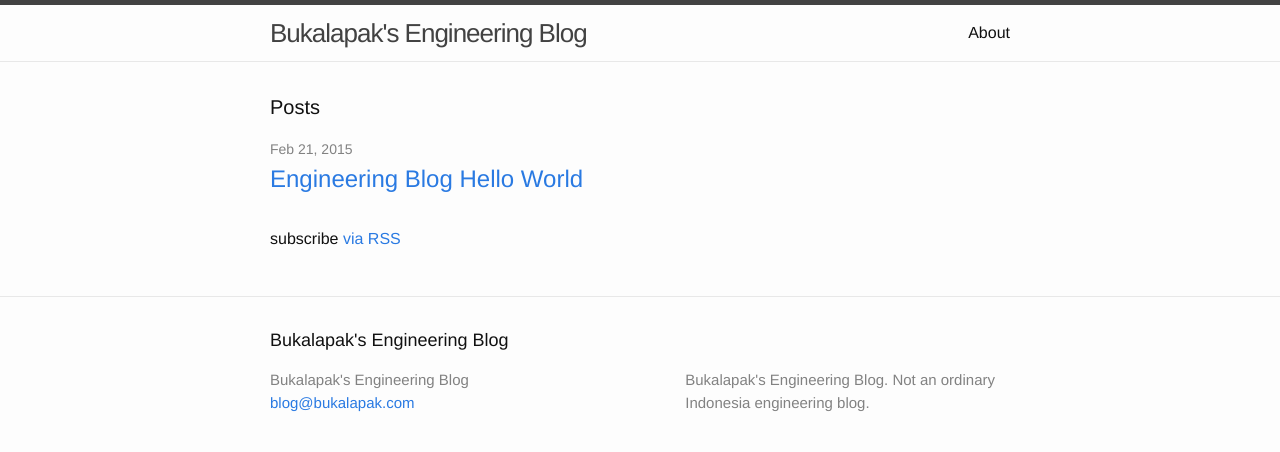
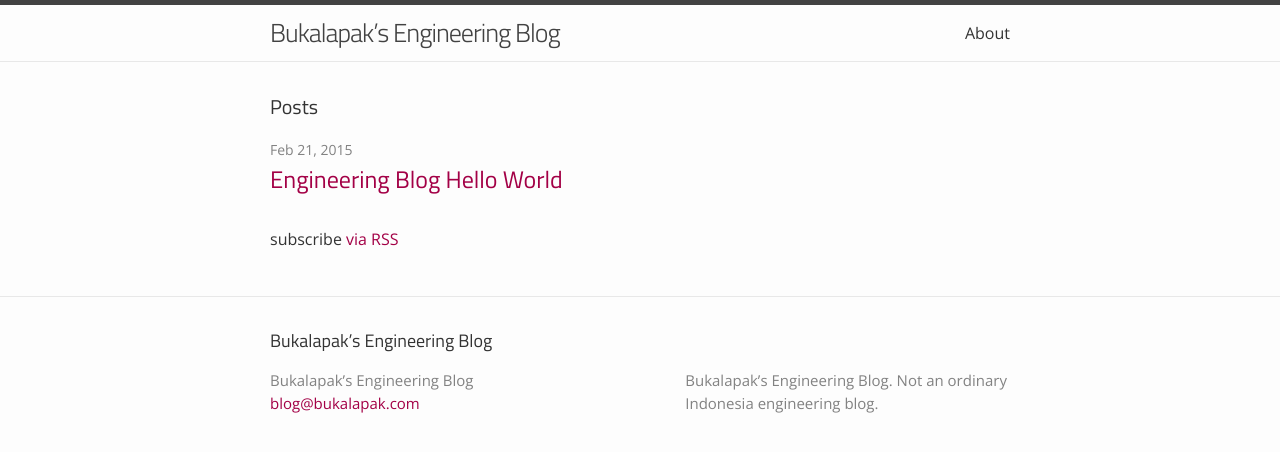
Before and after one commit to bukalapak/engineering-blog, a Jekyll site: the page built from index.html, in a window 1280 px wide. Shown: the top 452 px of the page. Built offline with Jekyll 4.4.1, drawn with Linux system fonts in a browser that asks for light colours.

Commit message:
Add a little sense of identity

```diff
--- a/_config.yml
+++ b/_config.yml
@@ -1,8 +1,8 @@
 # Site settings
-title: Bukalapak's Engineering Blog
+title: Bukalapak’s Engineering Blog
 email: blog@bukalapak.com
 description: > # this means to ignore newlines until "baseurl:"
-  Bukalapak's Engineering Blog. Not an ordinary Indonesia engineering blog.
+  Bukalapak’s Engineering Blog. Not an ordinary Indonesia engineering blog.
 baseurl: ""
 url: "http://engineering.bukalapak.com" # the base hostname & protocol for your site
 
--- a/_includes/head.html
+++ b/_includes/head.html
@@ -6,6 +6,10 @@
     <title>{% if page.title %}{{ page.title }}{% else %}{{ site.title }}{% endif %}</title>
     <meta name="description" content="{{ site.description }}">
 
+    <link href='http://fonts.googleapis.com/css?family=Titillium+Web:400,400italic,700,700italic,300,300italic' rel='stylesheet' type='text/css'>
+    <link href='http://fonts.googleapis.com/css?family=Open+Sans:400,300,300italic,400italic,700,700italic' rel='stylesheet' type='text/css'>
+    <link href='http://fonts.googleapis.com/css?family=Source+Code+Pro:400,700' rel='stylesheet' type='text/css'>
+
     <link rel="stylesheet" href="{{ "/css/main.css" | prepend: site.baseurl }}">
     <link rel="canonical" href="{{ page.url | replace:'index.html','' | prepend: site.baseurl | prepend: site.url }}">
 </head>
--- a/_sass/_base.scss
+++ b/_sass/_base.scss
@@ -17,7 +17,7 @@ body {
     font-family: $base-font-family;
     font-size: $base-font-size;
     line-height: $base-line-height;
-    font-weight: 300;
+    font-weight: 400;
     color: $text-color;
     background-color: $background-color;
     -webkit-text-size-adjust: 100%;
@@ -80,7 +80,8 @@ li {
  * Headings
  */
 h1, h2, h3, h4, h5, h6 {
-    font-weight: 300;
+    font-family: $heading-font-family;
+    font-weight: 400;
 }
 
 
@@ -127,6 +128,7 @@ blockquote {
  */
 pre,
 code {
+    font-family: $code-font-family;
     font-size: 15px;
     border: 1px solid $grey-color-light;
     border-radius: 3px;
--- a/_sass/_layout.scss
+++ b/_sass/_layout.scss
@@ -11,7 +11,9 @@
 }
 
 .site-title {
+    font-family: $heading-font-family;
     font-size: 26px;
+    font-weight: 300;
     line-height: 56px;
     letter-spacing: -1px;
     margin-bottom: 0;
--- a/css/main.scss
+++ b/css/main.scss
@@ -6,16 +6,18 @@
 
 
 // Our variables
-$base-font-family: Helvetica, Arial, sans-serif;
+$base-font-family: "Open Sans", Helvetica, Arial, sans-serif;
+$heading-font-family: "Titillium Web", Helvetica, Arial, sans-serif;
+$code-font-family: "Source Code Pro", Menlo, Courier, monospace;
 $base-font-size:   16px;
 $small-font-size:  $base-font-size * 0.875;
 $base-line-height: 1.5;
 
 $spacing-unit:     30px;
 
-$text-color:       #111;
+$text-color:       #333;
 $background-color: #fdfdfd;
-$brand-color:      #2a7ae2;
+$brand-color:      #A30046;
 
 $grey-color:       #828282;
 $grey-color-light: lighten($grey-color, 40%);
```
